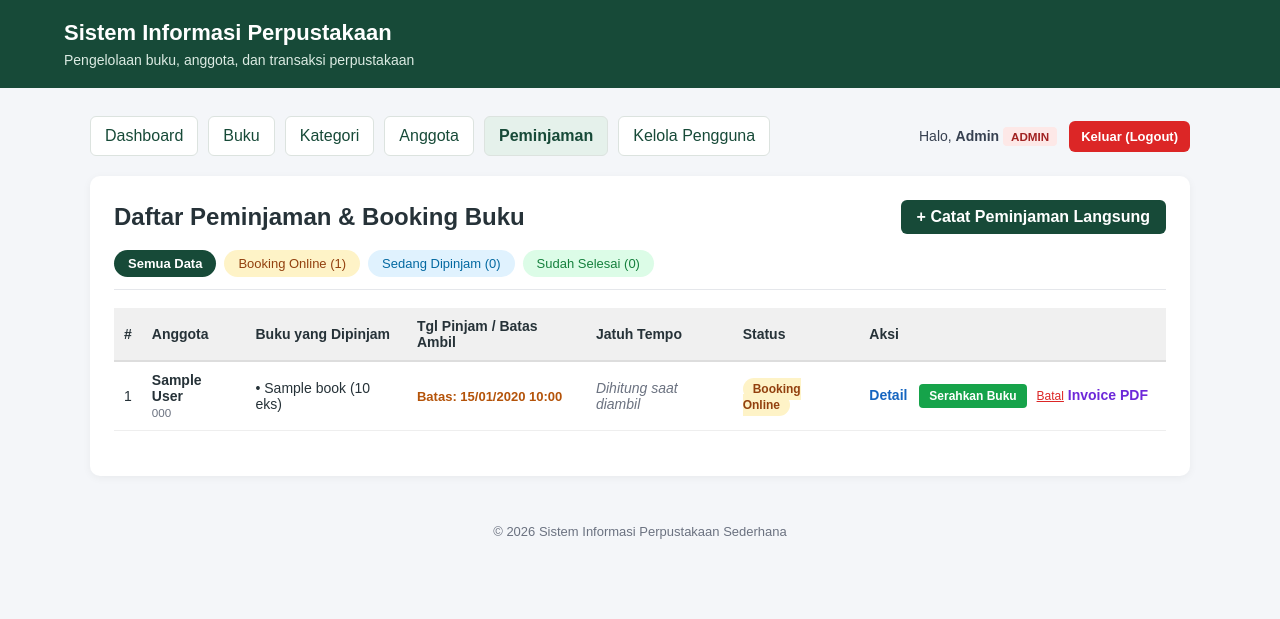
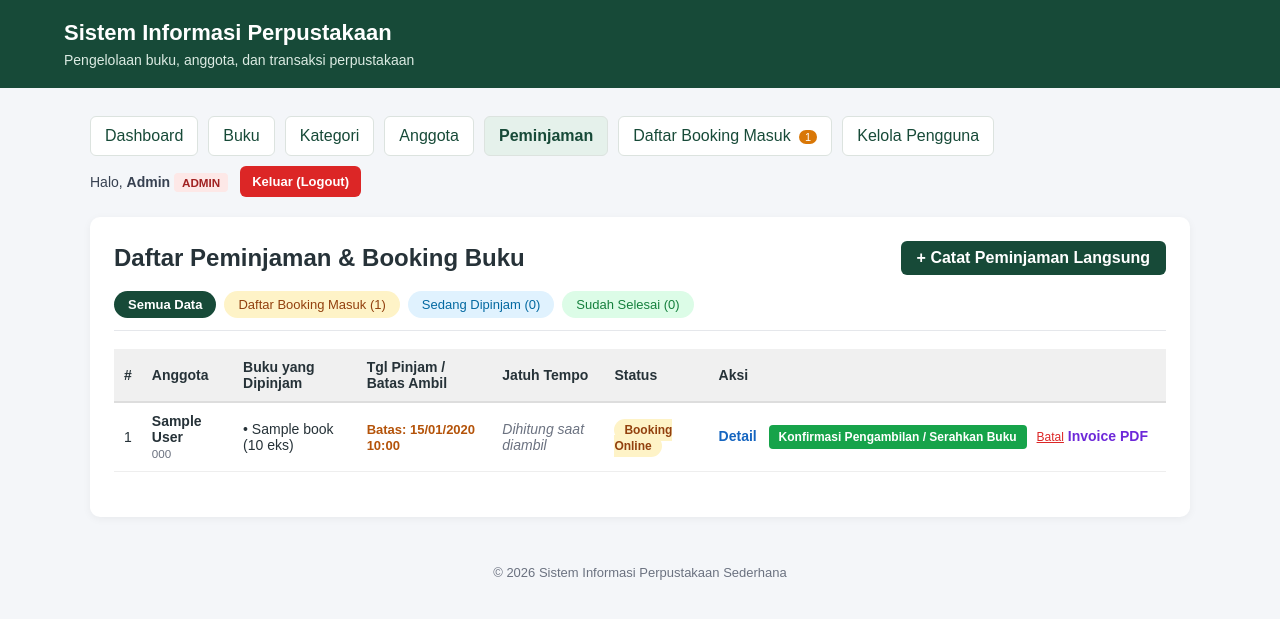
Before and after one commit to rann11u/Sistem-Informasi-Perpustakaan-Sederhana, a Laravel app: page /borrowings in a window 1280 px wide. Shown: the top 619 px of the page. Run offline with Laravel 12, Linux system fonts and the light colour scheme; a user stored in the database is signed in; data comes from the database, SQL or seed files in the repository; tables that the repository leaves empty hold one stand-in row (values such as "Sample post"); parts of the project's set-up code (start-up, migrations or seed data) failed here and were passed over.

Commit message:
feat(borrowings): add incoming booking menu and pickup confirmation button

```diff
--- a/resources/views/borrowings/index.blade.php
+++ b/resources/views/borrowings/index.blade.php
@@ -14,7 +14,7 @@
             Semua Data
         </a>
         <a href="{{ route('borrowings.index', ['status' => 'booked']) }}" style="padding:6px 14px; border-radius:20px; font-size:13px; text-decoration:none; {{ request('status') === 'booked' ? 'background:#d97706; color:white; font-weight:bold;' : 'background:#fef3c7; color:#92400e;' }}">
-            Booking Online ({{ $countBooked }})
+            Daftar Booking Masuk ({{ $countBooked }})
         </a>
         <a href="{{ route('borrowings.index', ['status' => 'borrowed']) }}" style="padding:6px 14px; border-radius:20px; font-size:13px; text-decoration:none; {{ request('status') === 'borrowed' ? 'background:#1565c0; color:white; font-weight:bold;' : 'background:#e0f2fe; color:#0369a1;' }}">
             Sedang Dipinjam ({{ $countBorrowed }})
@@ -104,7 +104,7 @@
                             <form action="{{ route('borrowings.confirm-pickup', $borrowing->id) }}" method="POST" style="display:inline;" onsubmit="return confirm('Konfirmasi bahwa member telah datang dan buku telah diserahkan?')">
                                 @csrf
                                 <button type="submit" style="background:#16a34a; color:white; border:none; padding:5px 10px; border-radius:4px; font-size:12px; font-weight:bold; cursor:pointer; margin-right:6px;">
-                                    Serahkan Buku
+                                    Konfirmasi Pengambilan / Serahkan Buku
                                 </button>
                             </form>
                             <form action="{{ route('borrowings.cancel-booking', $borrowing->id) }}" method="POST" style="display:inline;" onsubmit="return confirm('Batalkan booking ini dan kembalikan stok buku?')">
--- a/resources/views/partials/navbar.blade.php
+++ b/resources/views/partials/navbar.blade.php
@@ -4,7 +4,14 @@
         <a href="{{ route('books.index') }}" {{ request()->routeIs('books.*') ? 'style=background:#e5f1eb;font-weight:bold;' : '' }}>Buku</a>
         <a href="{{ route('categories.index') }}" {{ request()->routeIs('categories.*') ? 'style=background:#e5f1eb;font-weight:bold;' : '' }}>Kategori</a>
         <a href="{{ route('members.index') }}" {{ request()->routeIs('members.*') ? 'style=background:#e5f1eb;font-weight:bold;' : '' }}>Anggota</a>
-        <a href="{{ route('borrowings.index') }}" {{ request()->routeIs('borrowings.*') ? 'style=background:#e5f1eb;font-weight:bold;' : '' }}>Peminjaman</a>
+        <a href="{{ route('borrowings.index') }}" {{ request()->routeIs('borrowings.*') && request('status') !== 'booked' ? 'style=background:#e5f1eb;font-weight:bold;' : '' }}>Peminjaman</a>
+        @php $pendingBookings = \App\Models\Borrowing::where('status', 'booked')->count(); @endphp
+        <a href="{{ route('borrowings.index', ['status' => 'booked']) }}" {{ request()->routeIs('borrowings.*') && request('status') === 'booked' ? 'style=background:#fef3c7;color:#92400e;font-weight:bold;' : '' }}>
+            Daftar Booking Masuk
+            @if($pendingBookings > 0)
+                <span style="background:#d97706; color:white; padding:1px 6px; border-radius:10px; font-size:11px; margin-left:4px;">{{ $pendingBookings }}</span>
+            @endif
+        </a>
 
         {{-- HANYA ADMIN YANG DAPAT MELIHAT MENU KELOLA PENGGUNA --}}
         @if (Auth::check() && Auth::user()->role === 'admin')
```
